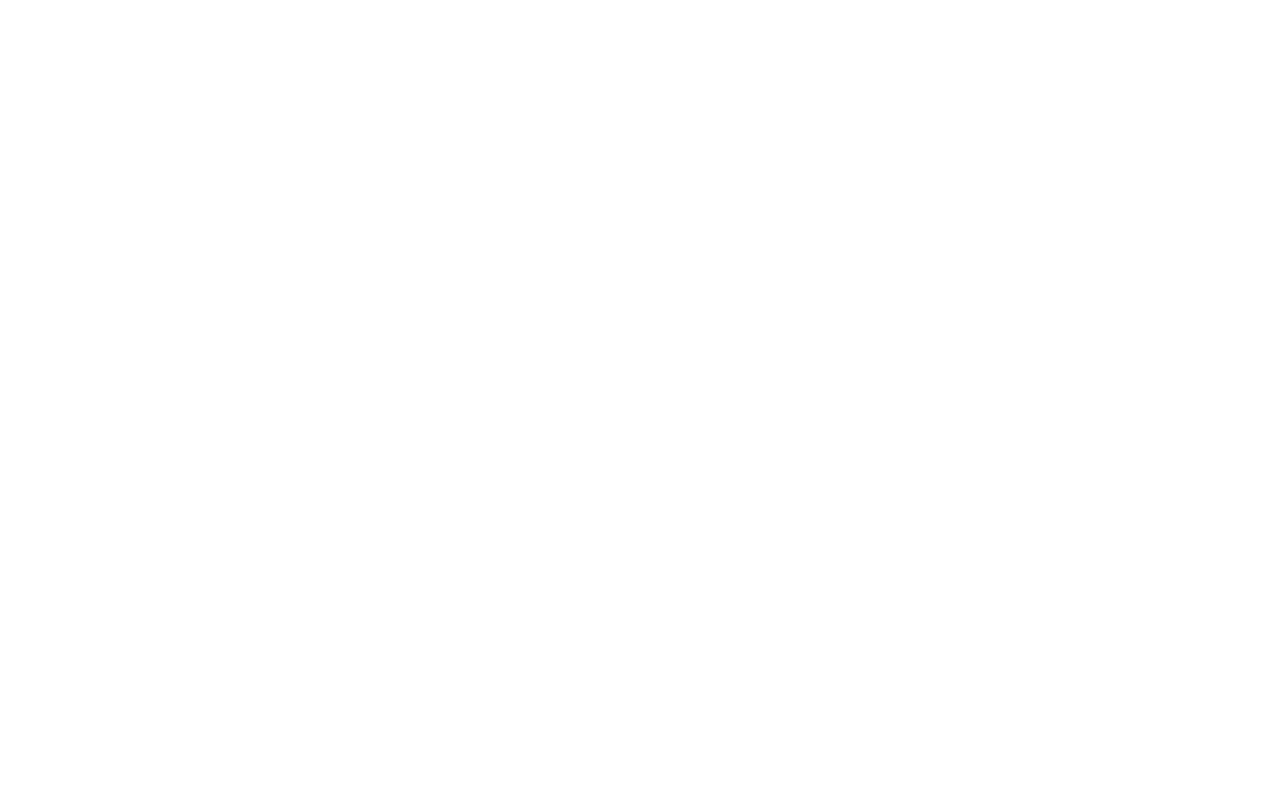
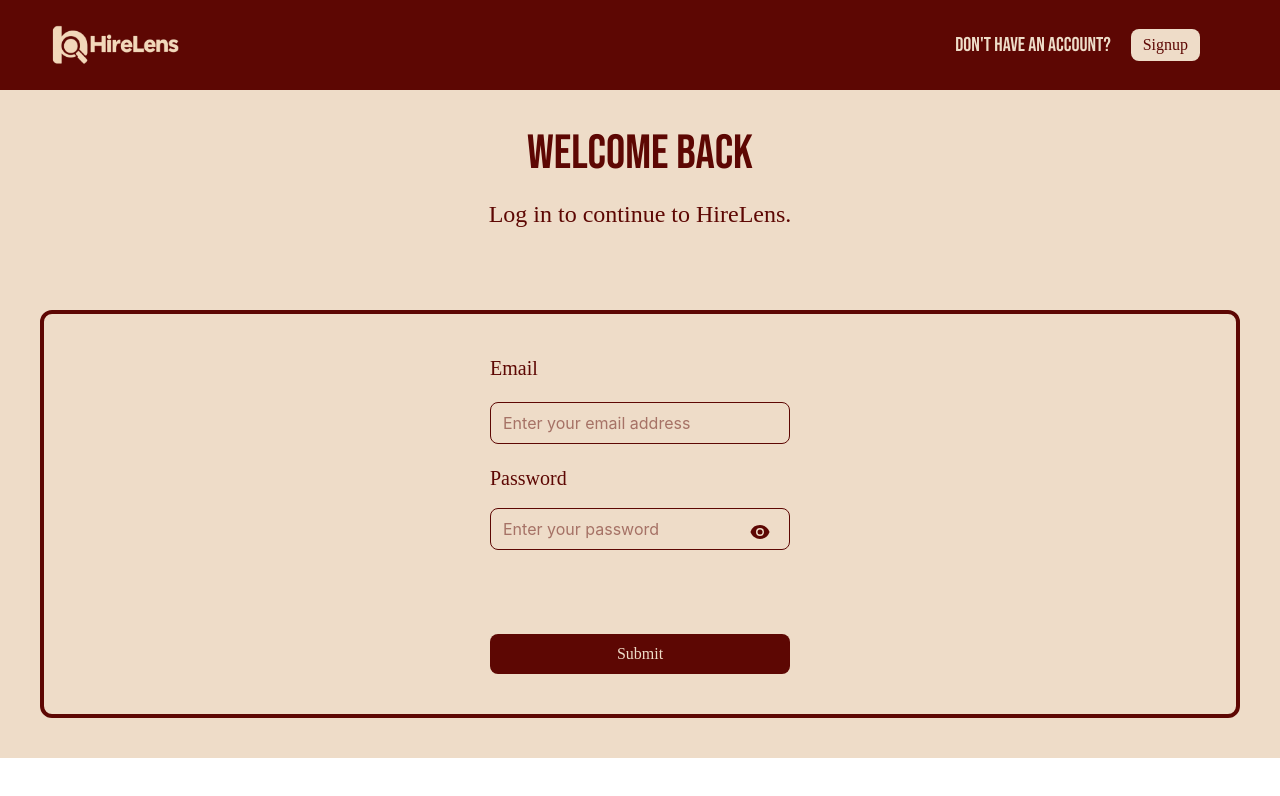
Before and after one commit to chinmay21/hiring-platform, a React (Vite) app in the folder client/: page /login in a window 1280 px wide. Before the commit this address had no page. Shown: the top 796 px of the page. Built offline with nearby package versions, Linux system fonts and the light colour scheme; a web font is replaced by a local one.

Commit message:
Add login page UI

```diff
--- a/client/src/App.jsx
+++ b/client/src/App.jsx
@@ -4,6 +4,7 @@
 import AboutUs from './pages/AboutUs'
 import ContactUs from './pages/ContactUs'
 import Signup from './pages/Signup'
+import Login from './pages/Login'
 
 
 function App() {
@@ -27,6 +28,10 @@
           path='/signUp'
           element={<Signup/>}
         />
+        <Route
+          path='/login'
+          element={<Login/>}
+        />
       </Routes>
     </BrowserRouter>
   )
--- /dev/null
+++ b/client/src/pages/Login.jsx
@@ -0,0 +1,88 @@
+import React from 'react'
+import logo from '../assets/logo.png'
+import { useState } from 'react';
+import { BiSolidHide } from "react-icons/bi";
+import { HiMiniEye } from "react-icons/hi2";
+
+const Login = () => {
+    const [hide, setHide] = useState(true);
+
+    const onSubmitHandler = (e) => {
+        e.preventDefault();
+
+        const formData = new FormData(e.target);
+        console.log([...formData.entries()]);
+
+        e.target.reset();
+    }
+  return (
+    <>
+        <div>
+            <div className='bg-[#5D0703] flex justify-between px-10 py-5 items-center'>
+                <a href='/' className='cursor-pointer'>
+                <img src={logo} width={150} height={150}/>
+                </a>
+                <div className='flex px-10 justify-evenly items-center gap-5'>
+                <p className='text-[#EEDCC8] font-bebas text-xl'> Don't have an account?</p>
+                <a href='/signup'
+                    className='bg-[#EEDCC8] font-rose text-[#5D0703] rounded-lg px-3 py-1 hover:bg-transparent cursor-pointer
+                    hover:text-[#EEDCC8] transition-all ease-in'>
+                    Signup
+                </a>
+                </div>
+            </div>
+            <div className='bg-[#EEDCC8] text-[#5D0703]'>
+                <div className='flex flex-col items-center py-10 gap-5'>
+                    <h2 className='text-5xl font-bebas'>WELCOME BACK</h2>
+                    <p className='text-2xl font-rose'>Log in to continue to HireLens.</p>
+                </div>
+                <div className='px-10 py-10'>
+                    <form onSubmit={onSubmitHandler} className='text-[#5D0703] px-15 py-10 border-4 border-[#5D0703] rounded-xl'>
+                        <div className='flex flex-col items-center w-full'>
+                            <div className='flex flex-col gap-5 mb-5'>
+                                <label className='text-xl font-rose' htmlFor='email'>Email</label>
+                                <input
+                                    className='outline-none border rounded-lg border-[#5D0703] py-2 px-3 w-75'
+                                    type='email'
+                                    name='email'
+                                    id='email'
+                                    required
+                                    placeholder='Enter your email address'
+                                />
+                            </div>
+
+                            <div className='flex flex-col gap-1 mb-5'>
+                                <label className='text-xl font-rose' htmlFor='password'>Password</label>
+                                <input
+                                    type={hide ? 'password': 'text'}
+                                    name='password'
+                                    id='password'
+                                    required
+                                    placeholder='Enter your password'
+                                    className='outline-none border rounded-lg border-[#5D0703] py-2 px-3 mt-3 w-75'
+                                />
+                                {hide ? (
+                                    <HiMiniEye size={20} onClick={() => setHide(false)} className='relative -top-8 -right-65 cursor-pointer'/>
+                                ) : (
+                                    <BiSolidHide size={20} onClick={() => setHide(true)} className='relative -top-8 -right-65 cursor-pointer'/>
+                                )}
+                            </div>
+
+                            <div className='w-fit mx-auto'>
+                                <button
+                                type='submit'
+                                className='cursor-pointer bg-[#5D0703] text-[#EEDCC8] mt-10 px-5 py-2 rounded-lg font-rose w-75 hover:opacity-80'
+                                >
+                                Submit
+                                </button>
+                            </div>
+                        </div>
+                    </form>
+                </div>
+            </div>
+        </div>
+    </>
+  )
+}
+
+export default Login
```
